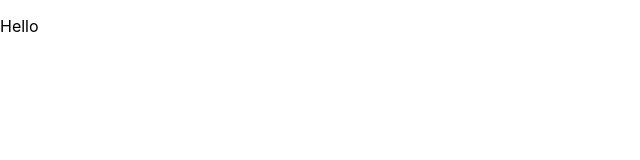
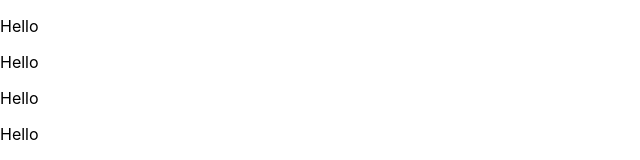
Before and after one commit to codewithmike01/linter_test_repo, a React (Create React App) app: page / in a window 1280 px wide. Shown: the top 160 px of the page, without its empty margins (0-640 px from the left). Built offline with nearby package versions, Linux system fonts and the light colour scheme.

Commit message:
chore: Testing Husky

```diff
--- a/src/App.jsx
+++ b/src/App.jsx
@@ -1,6 +1,10 @@
 function App() {
     return (
         <div className="App">
+            <p> Hello </p>
+
+            <p> Hello </p>
+            <p> Hello </p>
             <p> Hello </p>
         </div>
     );
```
